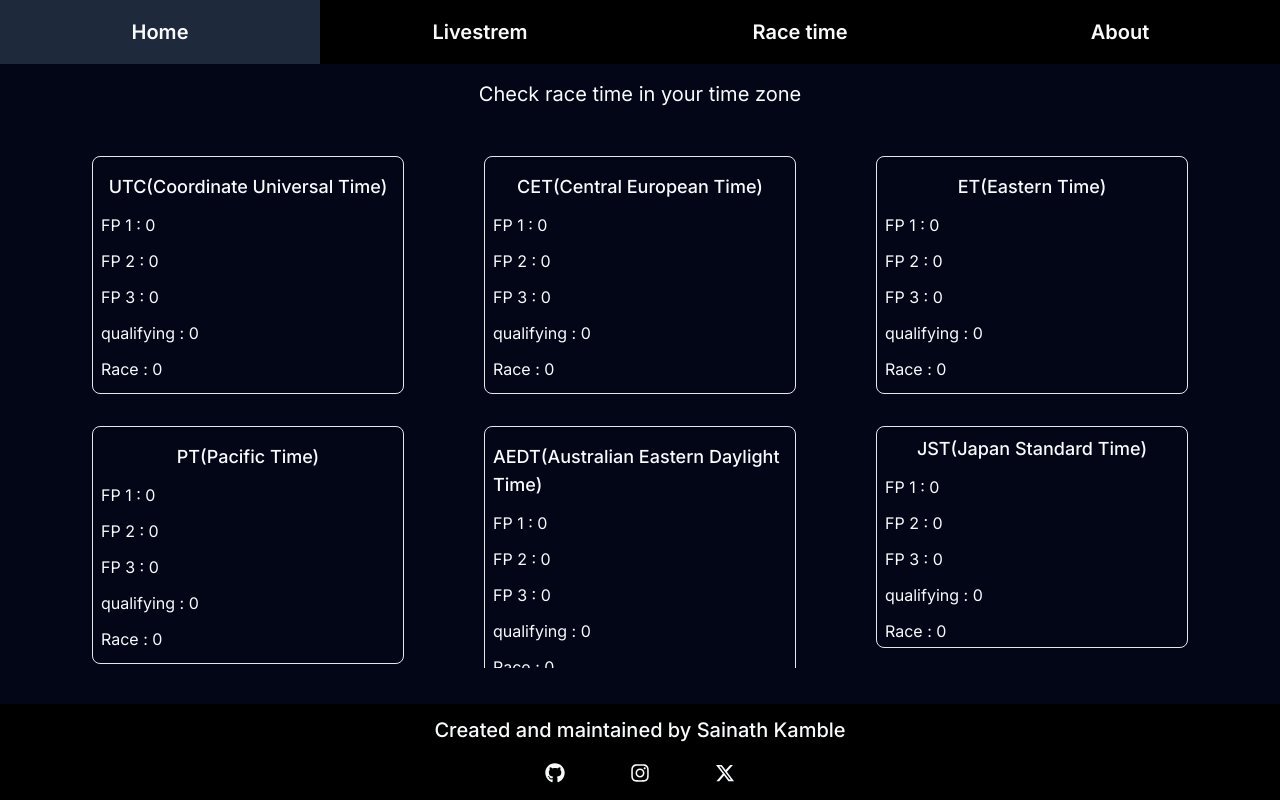
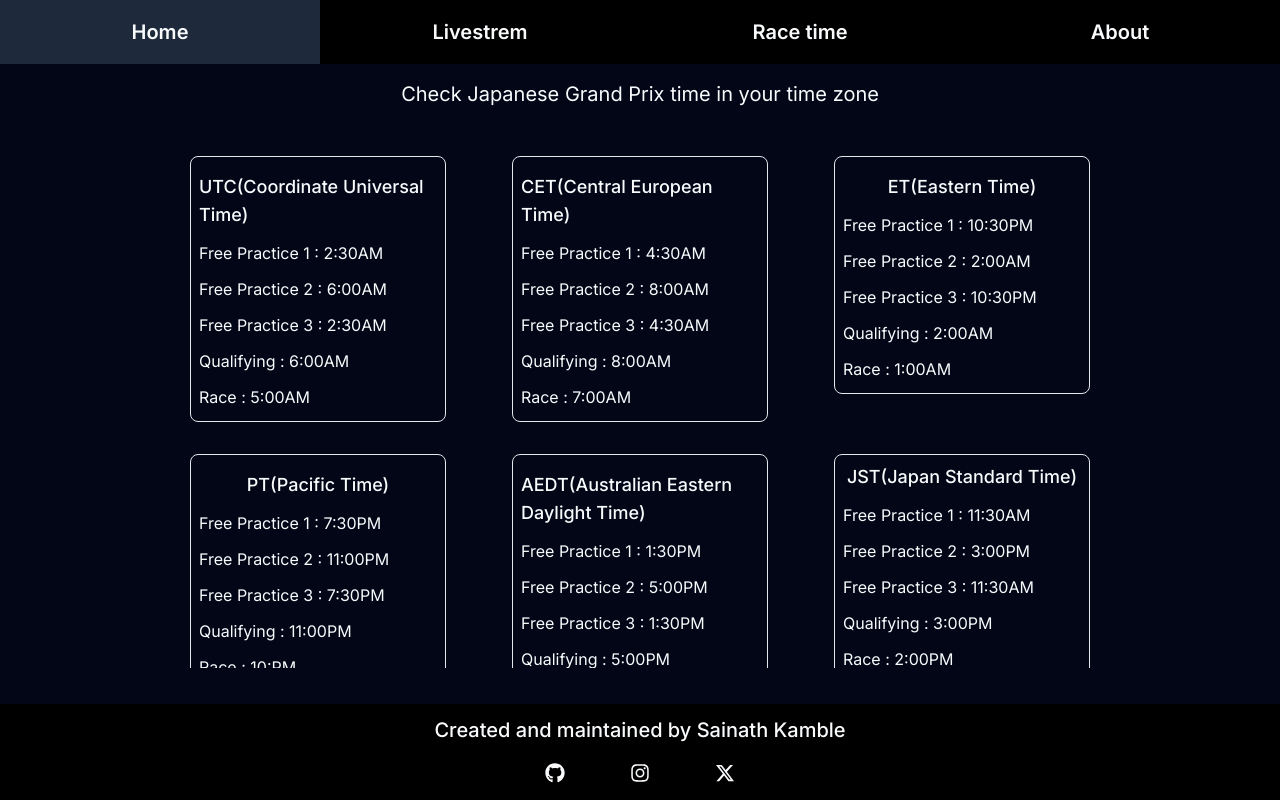
Before and after one commit to sainathkamble/f1withsainath, a Next.js app: page /racetime in a window 1280 px wide. Built offline with nearby package versions, Linux system fonts and the light colour scheme.

Commit message:
Add files via upload

```diff
--- a/src/app/home/page.js
+++ b/src/app/home/page.js
@@ -58,7 +58,7 @@ export default function Hero(){
         <>
         <section className="h-[80vh] w-screen bg-slate-950 text-slate-50 flex justify-evenly items-center flex-wrap">
 
-         <div className="h-[10vh] w-screen bg-slate-950 flex justify-center items-center text-4xl font-bold text-slate-50 py-4">
+         <div className="h-[10vh] w-screen bg-slate-950 flex justify-center items-center text-2xl font-bold text-slate-50">
             <span ref={el} />
           </div>
 
@@ -66,19 +66,22 @@ export default function Hero(){
           <div className="h-auto w-2/3 px-4 py-2 rounded-xl grid place-items-center border sm:2/3 md:w-2/4 lg:w-2/5 xl:w-1/3 2xl:w-1/4 2xl:py-2">
              <p className=" text-lg my-3">{currentRace} GP 2024 5-7 Apr</p>
 
-              <div className="h-auto w-auto text-slate-50 text-lg my-2">
+              <div className="h-auto w-auto text-slate-50 text-lg my-1">
+                <p className="flex justify-center">5 Apr</p>
                 Free Practice 1 :- 8:00AM
               </div>
-              <div className="h-auto w-auto text-slate-50 text-lg my-2">
+              <div className="h-auto w-auto text-slate-50 text-lg">
               Free Practice 2 :- 11:30AM
               </div>
-              <div className="h-auto w-auto text-slate-50 text-lg my-2">
+              <div className="h-auto w-auto text-slate-50 text-lg">
+                <p className="flex justify-center">6 Apr</p>
                 Free Practice 3 :- 8:00AM
               </div>
-              <div className="h-auto w-auto text-slate-50 text-lg my-2">
+              <div className="h-auto w-auto text-slate-50 text-lg">
                 Qualifying :- 11:30AM
               </div>
-              <div className="h-auto w-auto text-slate-50 text-lg my-2">
+              <div className="h-auto w-auto text-slate-50 text-lg">
+                <p className="flex justify-center">7 Apr</p>
                 Race :- 10:30AM
               </div>
              <Link href="./livestream" className=" my-3 py-2 px-2.5 bg-red-600 rounded-xl text-xl font-semibold">{currentRace} Grand Prix</Link>
--- a/src/app/page.js
+++ b/src/app/page.js
@@ -9,7 +9,7 @@ export default function Home() {
   return (
     <div className="h-screen w-screen overflow-x-hidden">
       <Navbar/>
-      <Hero/>
+      <Hero />
       <Footer/>
     </div>
   );
--- a/src/app/racetime/page.js
+++ b/src/app/racetime/page.js
@@ -4,20 +4,22 @@ import Footer from "../footer/page";
 
 export default function Time(){
 
+  let currentRace = "Japanese Grand Prix";
+
   return(
     <>
     <Navbar/>
     <section className="h-[80vh] w-screen bg-slate-950">
 
-          <p className="h-auto w-screen text-xl text-slate-50 flex justify-center py-4">Check race time in your time zone</p>
+          <p className="h-auto w-screen text-xl text-slate-50 flex justify-center py-4 px-4">Check {currentRace} time in your time zone</p>
 
-          <div className="h-[85%] w-screen flex justify-evenly items-start flex-wrap py-4 px-4 overflow-y-scroll container">
+          <div className="h-[85%] w-screen flex justify-evenly items-start flex-wrap py-4 px-[10%] overflow-y-scroll container">
 
            <div className="h-auto w-2/3 rounded-lg px-2 py-2 mx-1 my-2 sm:w-1/2 sm:my-4 md:w-1/3 lg:w-1/2 xl:w-1/4 2xl:w-1/4 border">
            <p className="text-slate-50 text-lg font-medium flex justify-center py-2">UTC(Coordinate Universal Time)</p>
              <ul className="grid grid-cols-1 grid-rows-5 gap-1">
                {[
-                ['FP 1','0'],['FP 2','0'],['FP 3','0'],['qualifying','0'],['Race','0'],
+                ['Free Practice 1','2:30AM'],['Free Practice 2','6:00AM'],['Free Practice 3','2:30AM'],['Qualifying','6:00AM'],['Race','5:00AM'],
                ].map(([session,time])=>(
                  <li className="text-slate-50 py-1">{session} : {time}</li>
                ))}
@@ -28,7 +30,7 @@ export default function Time(){
            <p className="text-slate-50 text-lg font-medium flex justify-center py-2">CET(Central European Time)</p>
              <ul className="grid grid-cols-1 grid-rows-5 gap-1">
                {[
-                ['FP 1','0'],['FP 2','0'],['FP 3','0'],['qualifying','0'],['Race','0'],
+                ['Free Practice 1','4:30AM'],['Free Practice 2','8:00AM'],['Free Practice 3','4:30AM'],['Qualifying','8:00AM'],['Race','7:00AM'],
                ].map(([session,time])=>(
                  <li className="text-slate-50 py-1">{session} : {time}</li>
                ))}
@@ -39,7 +41,7 @@ export default function Time(){
            <p className="text-slate-50 text-lg font-medium flex justify-center py-2">ET(Eastern Time)</p>
              <ul className="grid grid-cols-1 grid-rows-5 gap-1">
                {[
-                ['FP 1','0'],['FP 2','0'],['FP 3','0'],['qualifying','0'],['Race','0'],
+                ['Free Practice 1','10:30PM'],['Free Practice 2','2:00AM'],['Free Practice 3','10:30PM'],['Qualifying','2:00AM'],['Race','1:00AM'],
                ].map(([session,time])=>(
                  <li className="text-slate-50 py-1">{session} : {time}</li>
                ))}
@@ -50,7 +52,7 @@ export default function Time(){
            <p className="text-slate-50 text-lg font-medium flex justify-center py-2">PT(Pacific Time)</p>
              <ul className="grid grid-cols-1 grid-rows-5 gap-1">
                {[
-                ['FP 1','0'],['FP 2','0'],['FP 3','0'],['qualifying','0'],['Race','0'],
+                ['Free Practice 1','7:30PM'],['Free Practice 2','11:00PM'],['Free Practice 3','7:30PM'],['Qualifying','11:00PM'],['Race','10:PM'],
                ].map(([session,time])=>(
                  <li className="text-slate-50 py-1">{session} : {time}</li>
                ))}
@@ -61,7 +63,7 @@ export default function Time(){
            <p className="text-slate-50 text-lg font-medium flex justify-center py-2">AEDT(Australian Eastern Daylight Time)</p>
              <ul className="grid grid-cols-1 grid-rows-5 gap-1">
                {[
-                ['FP 1','0'],['FP 2','0'],['FP 3','0'],['qualifying','0'],['Race','0'],
+                ['Free Practice 1','1:30PM'],['Free Practice 2','5:00PM'],['Free Practice 3','1:30PM'],['Qualifying','5:00PM'],['Race','3:00PM'],
                ].map(([session,time])=>(
                  <li className="text-slate-50 py-1">{session} : {time}</li>
                ))}
@@ -72,7 +74,7 @@ export default function Time(){
            <p className="text-slate-50 text-lg font-medium flex justify-center py-2">JST(Japan Standard Time)</p>
              <ul className="grid grid-cols-1 grid-rows-5 gap-1">
                {[
-                ['FP 1','0'],['FP 2','0'],['FP 3','0'],['qualifying','0'],['Race','0'],
+                ['Free Practice 1','11:30AM'],['Free Practice 2','3:00PM'],['Free Practice 3','11:30AM'],['Qualifying','3:00PM'],['Race','2:00PM'],
                ].map(([session,time])=>(
                  <li className="text-slate-50 py-1">{session} : {time}</li>
                ))}
@@ -83,7 +85,7 @@ export default function Time(){
            <p className="text-slate-50 text-lg font-medium flex justify-center py-2">IST(Indian Standard Time)</p>
              <ul className="grid grid-cols-1 grid-rows-5 gap-1">
                {[
-                ['FP 1','0'],['FP 2','0'],['FP 3','0'],['qualifying','0'],['Race','0'],
+                ['Free Practice 1','8:00AM'],['Free Practice 2','11:30AM'],['Free Practice 3','8:00AM'],['Qualifying','11:30AM'],['Race','10:30AM'],
                ].map(([session,time])=>(
                  <li className="text-slate-50 py-1">{session} : {time}</li>
                ))}
```
Also changed, not shown: src/app/about/page.js (line endings or trailing spaces), src/app/calendar/page.js (line endings or trailing spaces), src/app/footer/page.js (line endings or trailing spaces), src/app/global.css (line endings or trailing spaces), src/app/livestream/page.js (line endings or trailing spaces), src/app/navbar/page.js (line endings or trailing spaces).
